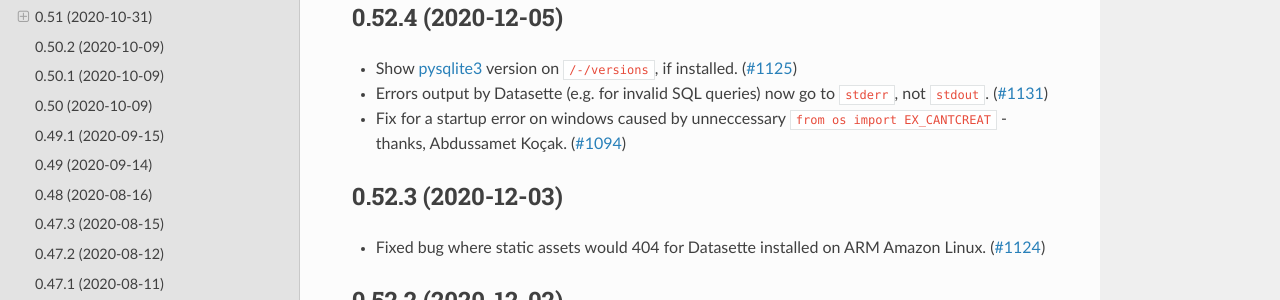
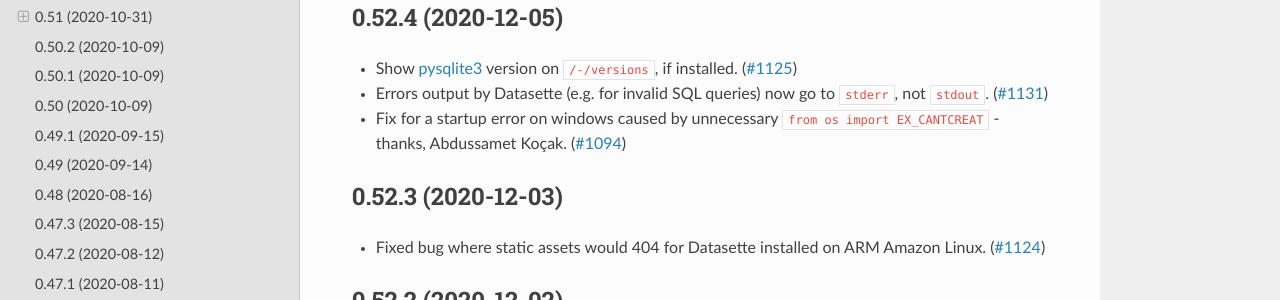
Before and after one commit to simonw/datasette, a Sphinx documentation site: the page built from docs/changelog.rst, in a window 1280 px wide and 900 px high. Shown: the part 206-506 px from the top of the window. Built offline with Sphinx 7.4.7 and the Read the Docs theme 2.0.0, drawn with Linux system fonts in a browser that asks for light colours.

Commit message:
Typo fix in release notes

```diff
--- a/docs/changelog.rst
+++ b/docs/changelog.rst
@@ -11,7 +11,7 @@
 
 - Show `pysqlite3 <https://github.com/coleifer/pysqlite3>`__ version on ``/-/versions``, if installed. (`#1125 <https://github.com/simonw/datasette/issues/1125>`__)
 - Errors output by Datasette (e.g. for invalid SQL queries) now go to ``stderr``, not ``stdout``. (`#1131 <https://github.com/simonw/datasette/issues/1131>`__)
-- Fix for a startup error on windows caused by unneccessary ``from os import EX_CANTCREAT`` - thanks, Abdussamet Koçak.  (`#1094 <https://github.com/simonw/datasette/issues/1094>`__)
+- Fix for a startup error on windows caused by unnecessary ``from os import EX_CANTCREAT`` - thanks, Abdussamet Koçak.  (`#1094 <https://github.com/simonw/datasette/issues/1094>`__)
 
 .. _v0_52_3:
 
```
